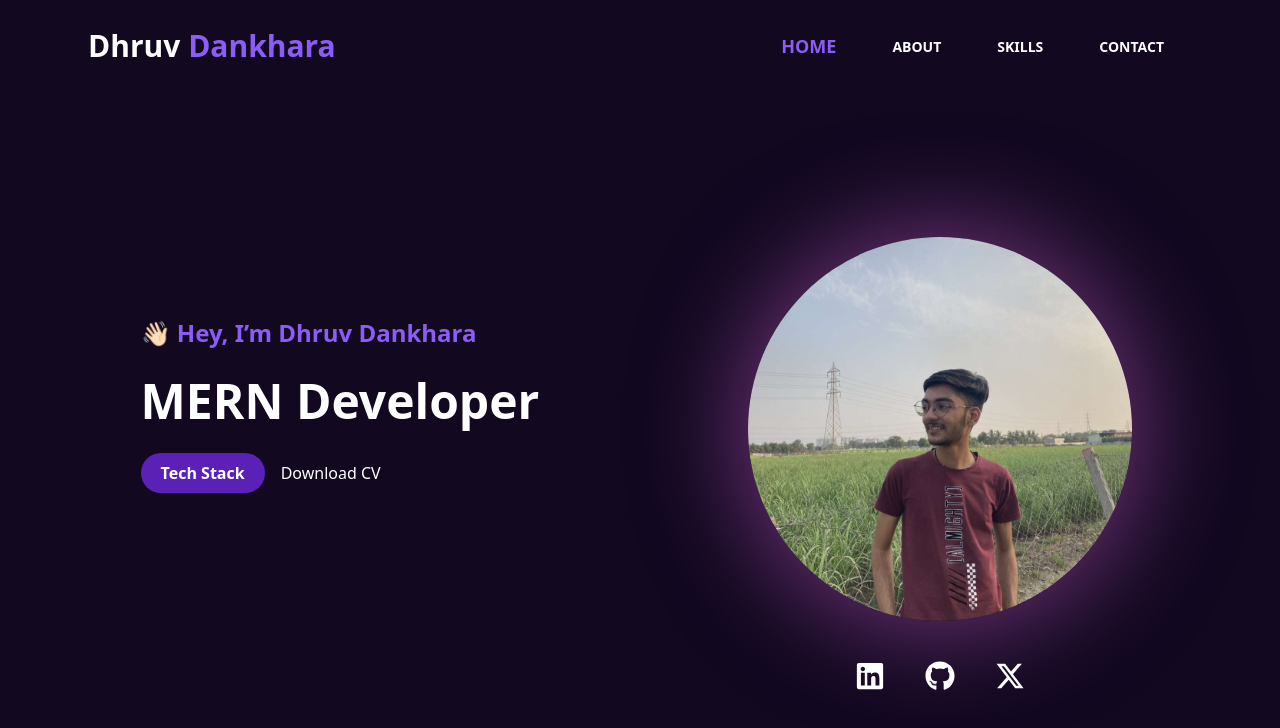
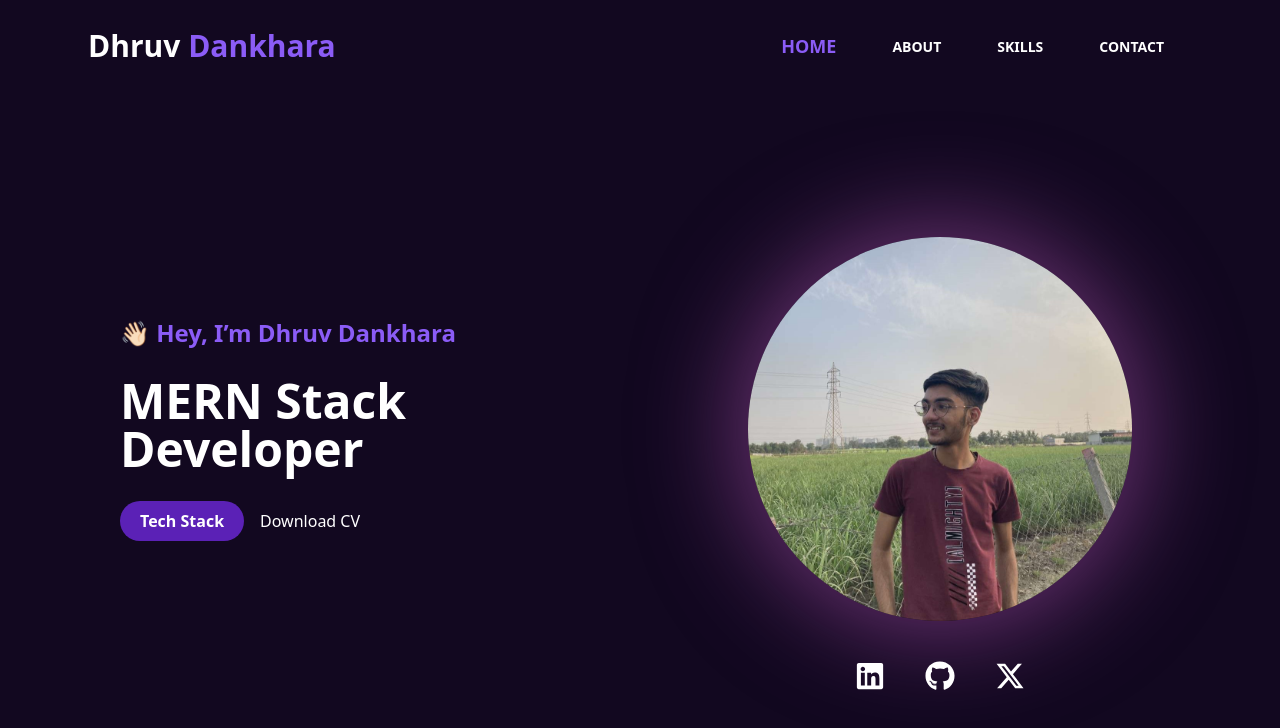
Before and after one commit to dhruvdankhara/Portfolio-website, a React (Vite) app: page / in a window 1280 px wide. Shown: the top 728 px of the page. Built offline with nearby package versions, Linux system fonts and the light colour scheme.

Commit message:
refactor: Update Hero component to display "MERN Stack Developer"

```diff
--- a/src/pages/Hero.jsx
+++ b/src/pages/Hero.jsx
@@ -16,7 +16,7 @@ function Hero() {
             </div>
             <div>
               <p className="my-7 text-3xl text-white md:text-4xl lg:text-5xl leading-normal font-bold">
-                MERN Developer
+                MERN Stack Developer
               </p>
             </div>
             <div>
```
